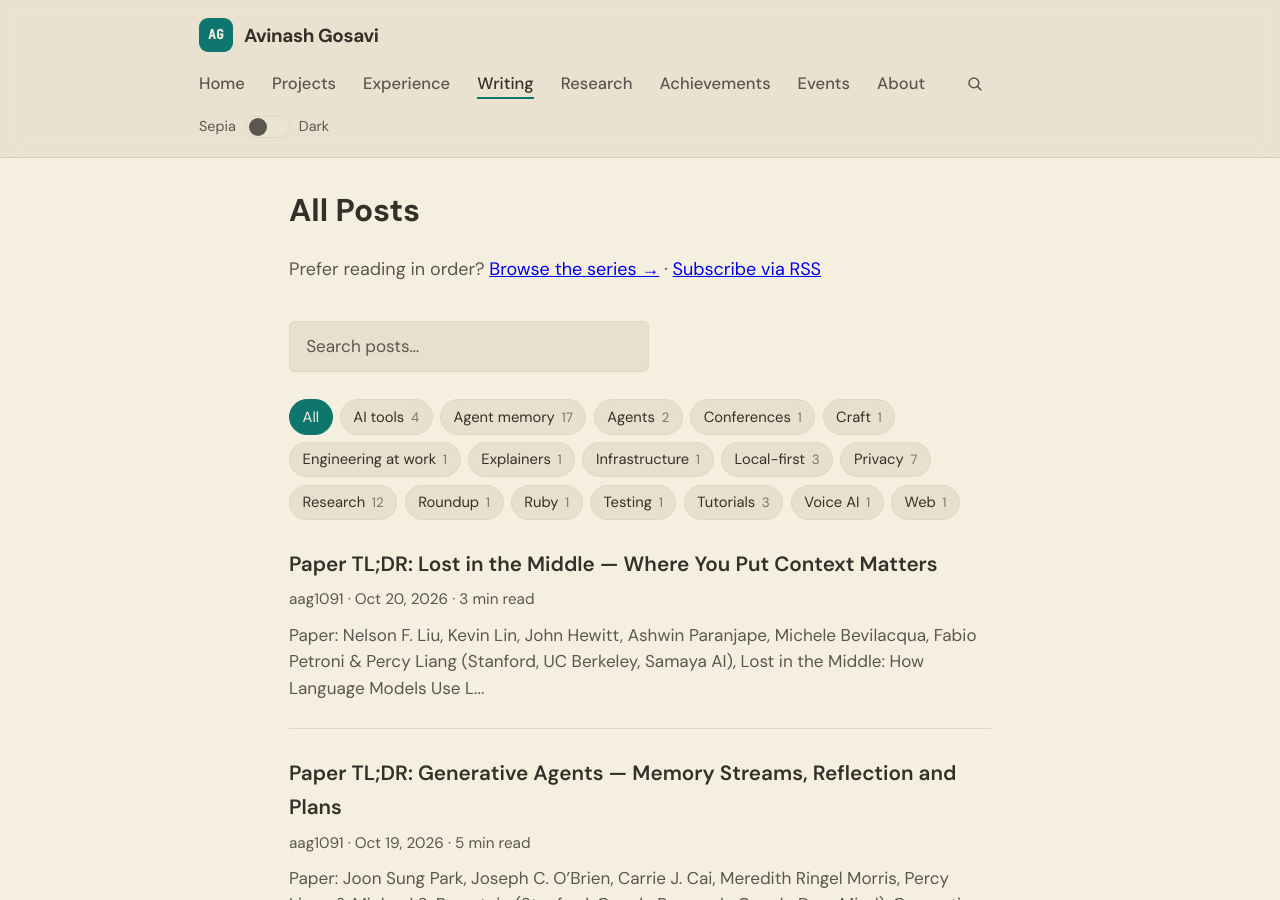
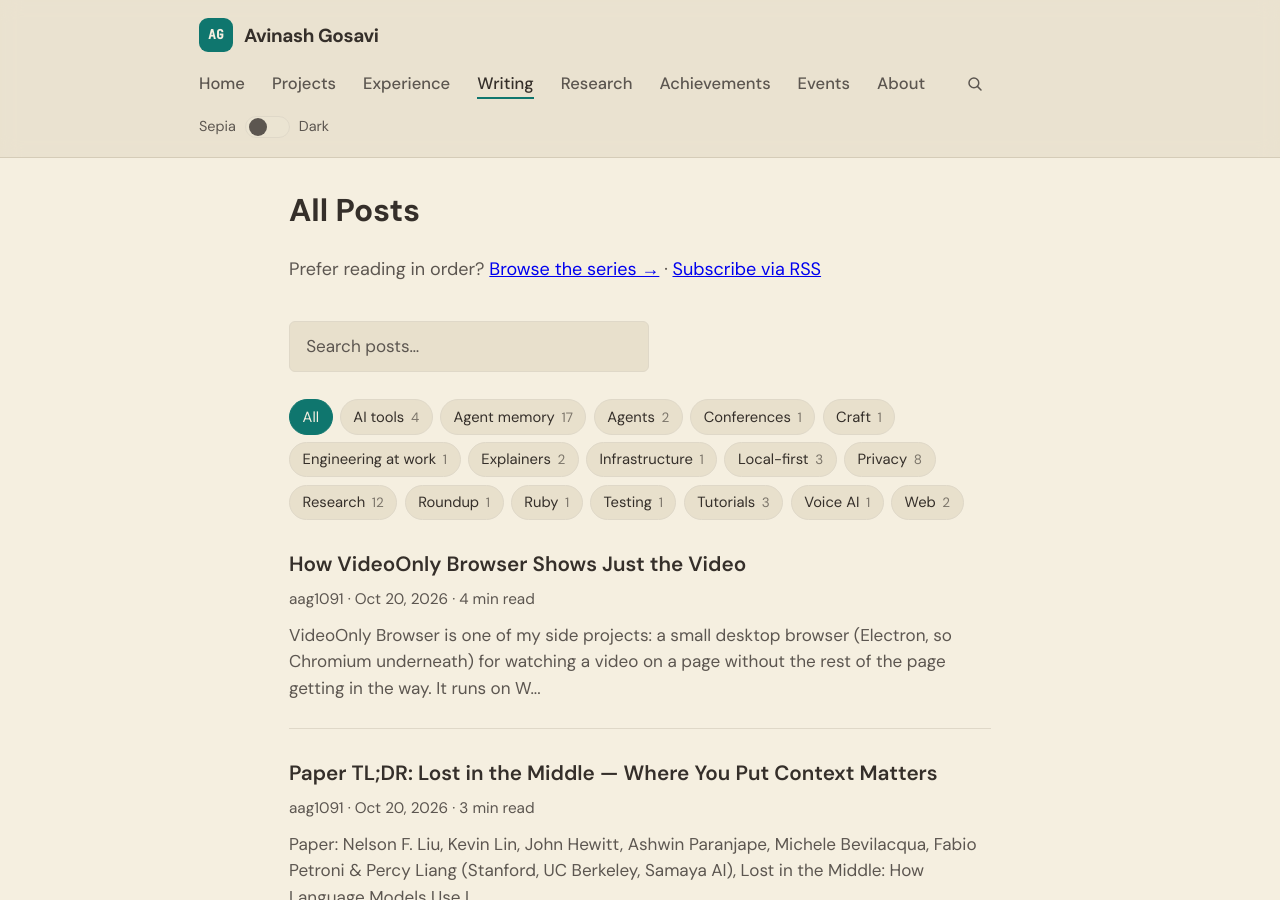
Before and after one commit to aag1091-alt/avinashgosavi.com, a Jekyll site: the page built from blog.md, in a window 1280 px wide and 900 px high. Built offline with Jekyll 4.4.1, drawn with Linux system fonts in a browser that asks for light colours; part of the change alters nothing that is shown.

Commit message:
Explainer: how VideoOnly Browser shows just the video
Co-Authored-By: Claude <noreply@anthropic.com>

````diff
--- a/_data/changelog.yml
+++ b/_data/changelog.yml
@@ -1,5 +1,9 @@
 # Public changelog shown on /changelog and (latest 3) on the homepage.
 # Newest first. desk: Writing | Design | Engineering
+- date: 2026-10-20
+  desk: Writing
+  text: "New explainer on VideoOnly Browser: how it says no to popups, redirects and downloads, and hides everything but the player with a single CSS rule."
+  link: /post/videoonly-browser-how-it-works/
 - date: 2026-10-20
   desk: Writing
   text: "New Paper TL;DR on Lost in the Middle: models read the start and end of a long prompt far better than the middle, which changes how you should order retrieved context. The glossary gets a matching position-bias entry."
--- a/_data/projects.yml
+++ b/_data/projects.yml
@@ -95,6 +95,7 @@
     the player once a video starts. Windows, macOS and Linux installers.
   tags: [Electron, Chromium, Privacy]
   github: https://github.com/aag1091-alt/videoonly-browser
+  post: /post/videoonly-browser-how-it-works/
 
 - name: What's New in AI
   category: Agents & voice
--- /dev/null
+++ b/_posts/2026-10-20-videoonly-browser-how-it-works.md
@@ -0,0 +1,87 @@
+---
+layout: post
+date: 2026-10-20 04:50:00 -0700
+title: "How VideoOnly Browser Shows Just the Video"
+permalink: /post/videoonly-browser-how-it-works/
+description: "A walkthrough of VideoOnly Browser, a small Electron app: how it denies popups, stops off-site redirects, blocks downloads and permission prompts, and hides everything but the player with one CSS rule."
+tags: ["Privacy", "Explainers", "Web"]
+image: /assets/og/videoonly-browser-how-it-works.png
+---
+
+[VideoOnly Browser](https://github.com/aag1091-alt/videoonly-browser) is one of my side projects: a small desktop browser (Electron, so Chromium underneath) for watching a video on a page without the rest of the page getting in the way. It runs on Windows, macOS and Linux.
+
+This post walks through how it works, using only the [README](https://github.com/aag1091-alt/videoonly-browser#readme) and the source in that repo.
+
+## The idea in one paragraph
+
+Pages that host video often fight the viewer: popups, popunders, surprise redirects to another site, drive-by downloads, "allow notifications?" prompts and "are you sure you want to leave?" traps. VideoOnly Browser says no to all of those at the browser level, then, once a video starts playing, hides everything on the page except the player.
+
+## Saying no, one event at a time
+
+Most of the blocking lives in `main.js`, the Electron main process, and each kind of annoyance maps to one Electron hook.
+
+**Popups.** Every `window.open`, `target="_blank"` link and popunder goes through `setWindowOpenHandler`, which always answers `deny` and logs what it blocked. As a second layer, every web contents the app ever creates gets the same deny handler, so nothing can open a second window.
+
+**Redirects.** The `will-navigate` and `will-redirect` events run through a small guard. A navigation is allowed if *you* started it (typed an address or clicked through the toolbar), or if it stays on the same site, compared by base domain. Anything else is cancelled and shows up in the toolbar with an "Open here" button, in case you did want it. The guard also refuses any scheme other than `http`, `https`, `file`, `about`, `blob` and `data`, so a page can't hand you off to an external app through a custom protocol link.
+
+**Leave-page traps.** `will-prevent-unload` is cancelled, so "are you sure you want to leave?" never gets in the way. `alert`, `confirm` and `prompt` boxes are suppressed too.
+
+**Downloads and permissions.** The session's `will-download` event is always cancelled (there's deliberately no toggle), and both the permission request and permission check handlers answer `false`, so notifications, camera, location and similar requests are denied without a prompt.
+
+**Ads and trackers.** Request-level blocking uses Ghostery's ad-block engine with the EasyList and EasyPrivacy lists, cached locally after the first run. A shield in the toolbar counts blocked popups, redirects, downloads and ad requests, and lets you open any of them on purpose.
+
+## Finding the video
+
+A preload script, `content-preload.js`, runs in every frame of the page in an *isolated world*: the page's own JavaScript can't see or tamper with it. It reports to the main process when a video starts playing.
+
+Small videos don't count. Anything under 300 × 150 pixels is ignored for automatic mode, which skips thumbnails and sidebar ads. When several frames have candidates, the main process scores each one by its on-screen area, and a playing video scores three times a paused one. So a big playing player wins over a small autoplaying ad.
+
+If you switch video-only off by hand, it stays off for that page unless a clearly bigger video starts later (at least 1.3× the area). That keeps the app from fighting you.
+
+## Hiding everything else with one CSS rule
+
+Once the preload script has picked a target (the video, its player container, or the iframe that holds the player) it marks:
+
+- the target with a `data-vo-target` attribute, and
+- every ancestor up to the root with `data-vo-keep`.
+
+Then it injects a single stylesheet. The key rule hides *every child of a kept ancestor that isn't itself kept or the target*:
+
+```css
+[data-vo-keep] > :not([data-vo-keep]):not([data-vo-target]) {
+  display: none !important;
+}
+```
+
+The target itself becomes `position: fixed` and fills the viewport. Because this is a CSS rule rather than a one-time sweep of the page, overlays the site injects *later* are hidden too: they land as siblings of something on the kept chain and match the selector automatically.
+
+Players inside cross-origin iframes work the same way, one frame at a time: the main process walks up from the frame that holds the video through each parent frame and isolates the iframe element in each, so nested embeds end up filling the window.
+
+There are two styles. *Player*, the default, keeps the site's own controls, quality menu and subtitle layer. *Bare video* shows just the `<video>` element with Chromium's native controls.
+
+## Small extras
+
+Picture-in-picture and playback speed work on whatever video you're watching, with keyboard shortcuts for both, and `Ctrl+Shift+V` (`⇧⌘V` on a Mac) toggles video-only by hand if a page's video isn't detected. The address bar takes either a URL or words to search DuckDuckGo.
+
+Both the toolbar and the page view run with `contextIsolation` and `sandbox` on and Node integration off, which is Electron's recommended setup for loading untrusted pages.
+
+## How it's tested and shipped
+
+The repo has an end-to-end test, `test/e2e.js`, that launches the browser with Playwright against a deliberately hostile local page and checks that popups, redirects and downloads are blocked and that video-only isolation works across a cross-origin iframe. The same checks can run against a packaged build.
+
+Every push to `main` runs a GitHub Actions workflow that builds installers on Windows, macOS and Linux runners and uploads them to the GitHub release for the version in `package.json`.
+
+## Honest limits
+
+- **No DRM.** Sites that use Widevine won't play, because plain Electron has no DRM module. Ordinary HLS, DASH and MP4 players work.
+- **Downloads are always blocked.** That's by design, so it's the wrong tool for a site where you *want* to download something.
+- **Unsigned on Windows.** The Windows installer is unsigned, so SmartScreen may warn on first run. Mac builds are only signed and notarized when the release workflow has Apple credentials; otherwise they're ad-hoc signed and need "Open Anyway" the first time.
+- **Same-site is a heuristic.** Redirects are compared by base domain, so a hop to another page on the same site is allowed.
+
+## Try it
+
+Installers are on the [Releases page](https://github.com/aag1091-alt/videoonly-browser/releases/latest), and `npm install && npm start` runs it from source. It's MIT licensed.
+
+---
+
+*More from the same shelf:* [How Drafting Desk keeps your drafts in your browser](/post/drafting-desk-how-it-keeps-drafts-private/), another small privacy-minded tool, and the [rest of my projects](/projects/#videoonly-browser).
````
Also changed, not shown: assets/og/videoonly-browser-how-it-works.png (added).
